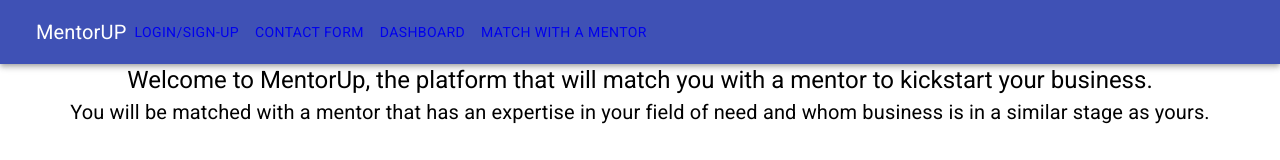
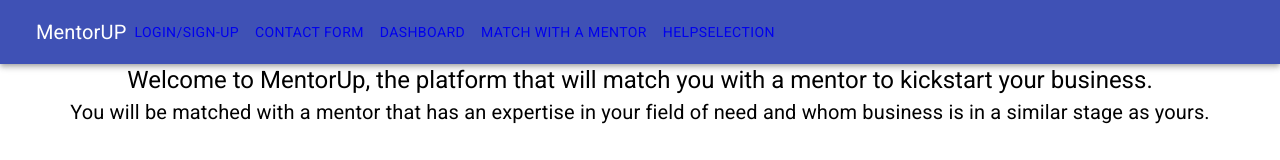
Before and after one commit to SchoolOfCode/w20_MentorUp, a React (Create React App) app in the folder mentorup/: page / in a window 1280 px wide. Shown: the top 160 px of the page. Built offline with nearby package versions, Linux system fonts and the light colour scheme; what reactfire would draw is missing.

Commit message:
added helpselection to the header

```diff
--- a/mentorup/src/App.js
+++ b/mentorup/src/App.js
@@ -28,6 +28,7 @@ function App() {
           <Route path="/contact/:mentorID" component={ContactForm}></Route>
           <Route path="/dashboard" component={Dashboard}></Route>
           <Route path="/match-with-mentor" component={MatchWithMentor}></Route>
+          <Route path="/help-selection" component={Helpselection}></Route>
         </Switch>
 
         <Grid
--- a/mentorup/src/components/Header/Header.js
+++ b/mentorup/src/components/Header/Header.js
@@ -35,6 +35,9 @@ function Header() {
           <Link to="/match-with-mentor">
             <Button color="inherit">Match with a Mentor</Button>
           </Link>
+          <Link to="/help-selection">
+            <Button color="inherit">HelpSelection</Button>
+          </Link>
         </Toolbar>
       </AppBar>
     </div>
```
